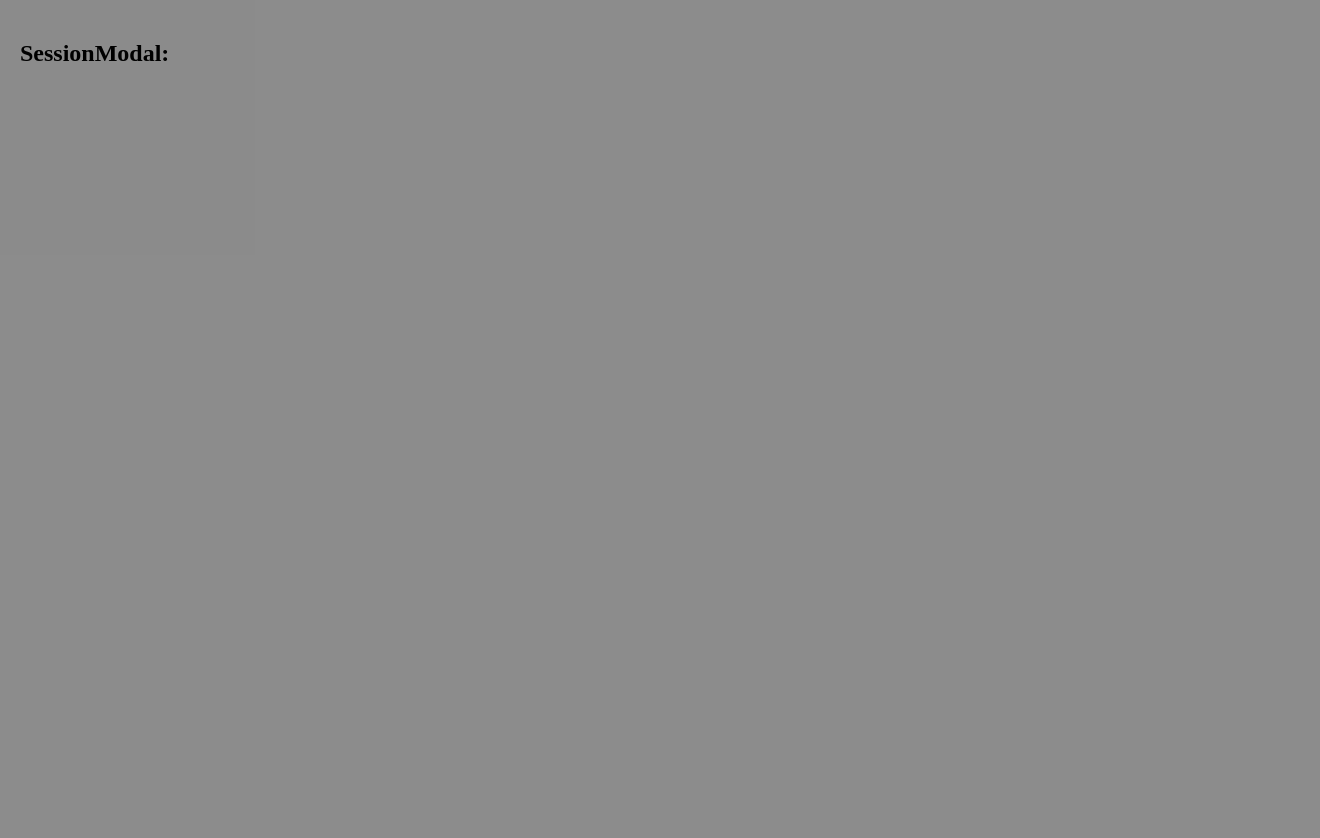
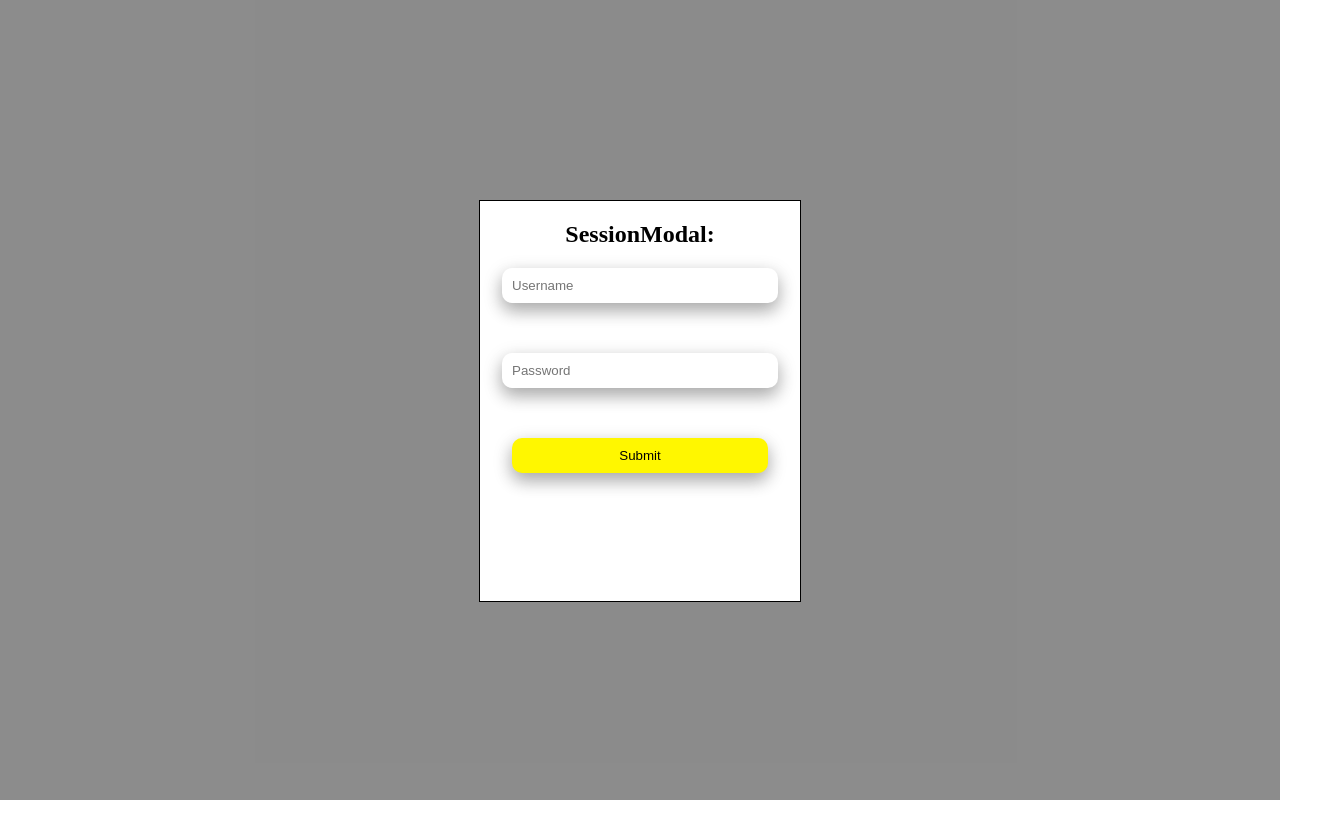
Before and after one commit to d95lee/Compass, a React (Vite) app in the folder frontend/: page /modal in a window 1280 px wide. Shown: the whole page, 1320 px wide, since content can reach past the window. After the commit the page ends 800 px from the top, so only its background shows below. Built offline with nearby package versions, Linux system fonts and the light colour scheme.

Commit message:
css for singup/signin

```diff
--- a/frontend/src/components/Modal/SessionModal.css
+++ b/frontend/src/components/Modal/SessionModal.css
@@ -3,18 +3,38 @@
     width: 100vw;
     background-color: rgba(25,25,25,.5);
     position: absolute;
-    padding: 20px;
     top: 0px;
     left: 0px;
     z-index: 10;
+    justify-content: center;
+    display: flex;
 }
 
 .modal-content {
     height: 50vh;
-    width: 50vw;
+    width: 25vw;
     position: absolute;
     top: 25vh;
-    left: 25vw;
     background-color: white;
     border: 1px solid;
+    text-align: center;
 }
+
+.buttons {
+    width: 80%;
+    padding: 10px;
+    margin-bottom: 50px;
+    border-radius: 10px;
+    border: 0.1px;
+    box-shadow: 0 8px 16px 0 rgba(0,0,0,0.2), 0 6px 20px 0 rgba(0,0,0,0.19);
+}
+
+.click {
+    width: 80%;
+    padding: 10px;
+    border-radius: 10px;
+    border: 0.1px;
+    box-shadow: 0 8px 16px 0 rgba(0,0,0,0.2), 0 6px 20px 0 rgba(0,0,0,0.19);
+    cursor: pointer;
+    background-color: rgb(255, 247, 0);
+}
--- a/frontend/src/components/Modal/SessionModal.jsx
+++ b/frontend/src/components/Modal/SessionModal.jsx
@@ -1,43 +1,46 @@
-// import { useState } from 'react'
+import { useState } from 'react'
 import './SessionModal.css'
-// import { useDispatch } from 'react-redux'
+import { useDispatch } from 'react-redux'
+import { login, signup } from '../../store/session';
 
-//need to createUser & loginUser in the backend 'sessionReducer, then import it'
+//need to login & signup in the  'sessionReducer, then import it'
 
-const SessionModal = ({ modalState}) => {
-    // const dispatch = useDispatch();
-    // const [username, setUsername] = useState('');
-    // const [password, setPassword] = useState('');
+const SessionModal = ({ modalState }) => {
+    const dispatch = useDispatch();
+    const [username, setUsername] = useState('');
+    const [password, setPassword] = useState('');
 
-    // const handleSubmit = e => {
-    //     e.preventDefault();
-    //     if (modalState === 'signup') {
-    //         dispatch(createUser({username, password}))
-    //             .then(() => setModalState(null))
-    //     } else {
-    //         dispatch(loginUer({ username, password }))
-    //         .then(() => setModalState(null))
-    //     }
-    // };
+    const handleSubmit = e => {
+        e.preventDefault();
+        if (modalState === 'signup') {
+            dispatch(signup({ email, username, password}))
+                .then(() => setModalState(null))
+        } else {
+            dispatch(login({ email, password }))
+            .then(() => setModalState(null))
+        }
+    };
 
     return(
         <div className='modal-background' >
-            {/* <div className='modal-content' > */}
+            <div className='modal-content' >
                 <h2>SessionModal: {modalState}</h2>
-                {/* <form onSubmit={handleSubmit}>
+                <form onSubmit={handleSubmit}>
                     <input
+                        className='buttons'
                         placeholder='Username'
                         value={username}
                         onChange={e => setUsername(e.target.value)}
                     />
                     <input
+                        className='buttons'
                         placeholder='Password'
                         value={password}
                         onChange={e => setPassword(e.target.value)}
                     />
-                    <input type="submit" value={modalState} />
-                </form> */}
-            {/* </div> */}
+                    <input className='click' type="submit" value={modalState} />
+                </form>
+            </div>
         </div>
     )
 
```
